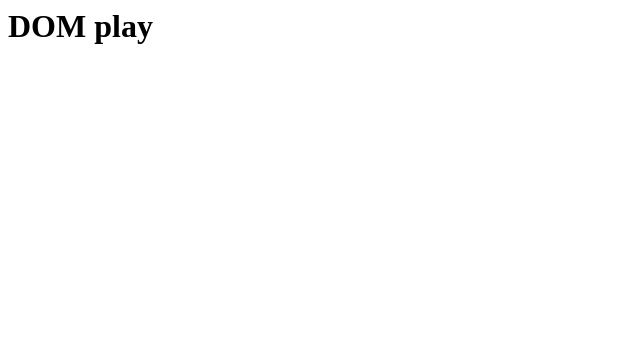
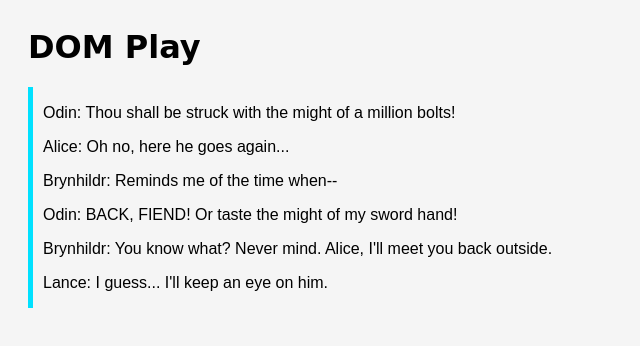
Before and after one commit to peternguyen707/dom-play, a plain HTML site: page index.html in a window 1280 px wide. Shown: the whole page, without its empty margins (0-640 px from the left). Drawn offline with Linux system fonts and the light colour scheme.

Commit message:
Updates index, adds CSS style sheet

```diff
--- a/index.html
+++ b/index.html
@@ -1 +1,52 @@
-<h1>DOM play</h1>
+<html>
+<head>
+    <link href="style.css" rel="stylesheet" type="text/css">
+<style>
+</style>
+</head>
+<body>
+    <h1 class="header1">DOM Play</h1>
+    <div id="play">
+        <p><span data-actor="odin">Odin: Thou shall be struck with the might of a million bolts!</span></p>
+        <p><span data-actor="alice">Alice: Oh no, here he goes again...</span></p>
+        <p><span data-actor="brynhildr">Brynhildr: Reminds me of the time when--</span></p>
+        <p><span data-actor="odin">Odin: BACK, FIEND! Or taste the might of my sword hand!</span></p>
+        <p><span data-actor="brynhildr">Brynhildr: You know what? Never mind. Alice, I'll meet you back outside.</span></p>
+        <p><span data-actor="lance">Lance: I guess... I'll keep an eye on him.</span></p>
+    </div>
+    <script>
+
+
+        //we're using the descendant selector to access the spans
+        const spans = document.querySelectorAll('div#play span');
+
+        console.log(spans);
+
+        for (const mySpan of spans){
+            mySpan.addEventListener("click", function(ev){
+                //alert(mySpan.dataset.actor);
+                highlightActor(mySpan.dataset.actor);
+
+            });
+        }
+
+
+
+
+        function highlightActor(myActor){
+
+            for(const mySpan of spans){
+
+                if(myActor == mySpan.dataset.actor){
+                    mySpan.style.backgroundColor = 'yellow';
+                }else{
+                    mySpan.style.backgroundColor = 'white';
+                }
+            }
+
+        }
+
+    </script>
+</body>
+
+</html>
--- /dev/null
+++ b/style.css
@@ -0,0 +1,17 @@
+body{
+    font-family: Arial;
+    padding: 20px;
+    background-color: whitesmoke;
+}
+
+#play{
+    border-left: 5px solid rgb(0, 225, 255);
+    padding-top: 0.5px;
+    padding-bottom: 0.5px;
+    padding-left: 10px;
+    padding-right: 10px;
+}
+
+.header1{
+    font-family: "Lucida Handwriting", cursive;
+}
```
